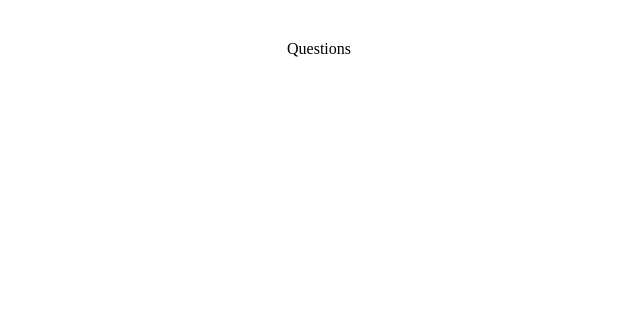
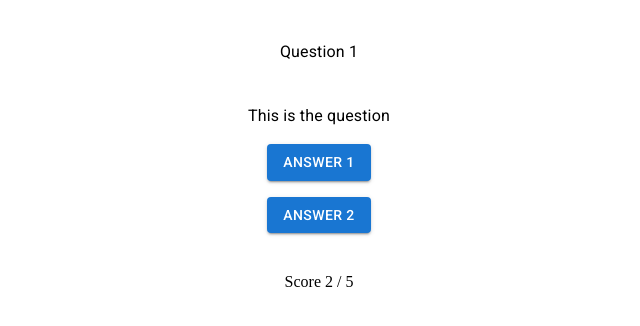
Before and after one commit to LaurentArcos/Quizz-Histoire, a React (Create React App) app: page /questions in a window 1280 px wide. Shown: the top 326 px of the page, without its empty margins (321-961 px from the left). Built offline with nearby package versions, Linux system fonts and the light colour scheme.

Commit message:
page des questions créée

```diff
--- a/src/pages/Questions.js
+++ b/src/pages/Questions.js
@@ -1,8 +1,20 @@
+import { Button, Typography } from '@mui/material'
+import { Box } from '@mui/system'
 import React from 'react'
 
 const Questions = () => {
   return (
-    <div>Questions</div>
+    <Box>
+      <Typography>Question 1</Typography>
+      <Typography mt={5}>This is the question</Typography>
+      <Box mt={2}>
+        <Button variant="contained">Answer 1</Button>
+      </Box>
+      <Box mt={2}>
+        <Button variant="contained">Answer 2</Button>
+      </Box>
+      <Box mt={5}>Score 2 / 5</Box>
+    </Box>
   )
 }
 
```
